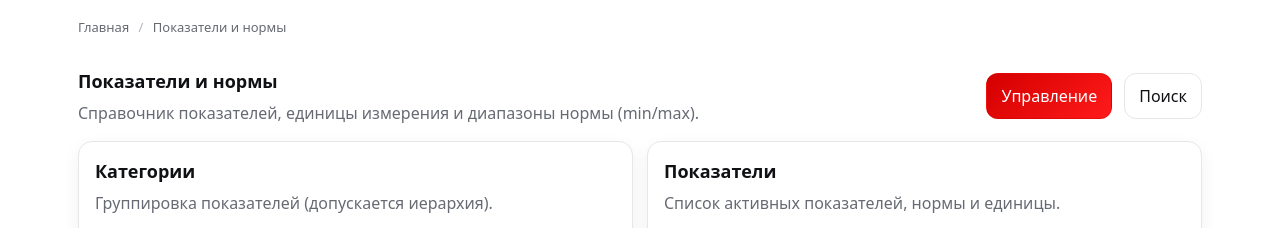
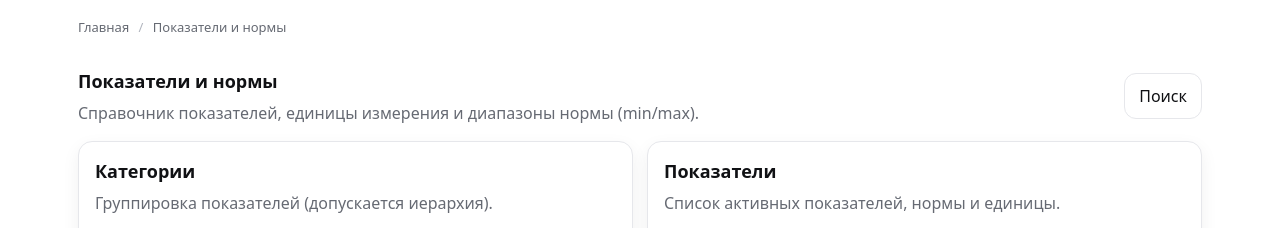
Before and after one commit to tequilaisback/muiv, a Flask app: page /categories in a window 1280 px wide. Shown: the part 123-351 px from the top of the page. Run offline with Flask 3, Linux system fonts and the light colour scheme; a user stored in the database is signed in; data comes from the database, SQL or seed files in the repository.

Commit message:
Update indicators.html

```diff
--- a/app/templates/indicators.html
+++ b/app/templates/indicators.html
@@ -12,9 +12,6 @@
       </p>
     </div>
     <div class="row">
-      {% if is_admin or is_operator %}
-        <a class="btn btn--primary" href="{{ url_for('admin.indicators') }}">Управление</a>
-      {% endif %}
       <a class="btn" href="{{ url_for('routes.search') }}">Поиск</a>
     </div>
   </div>
```
